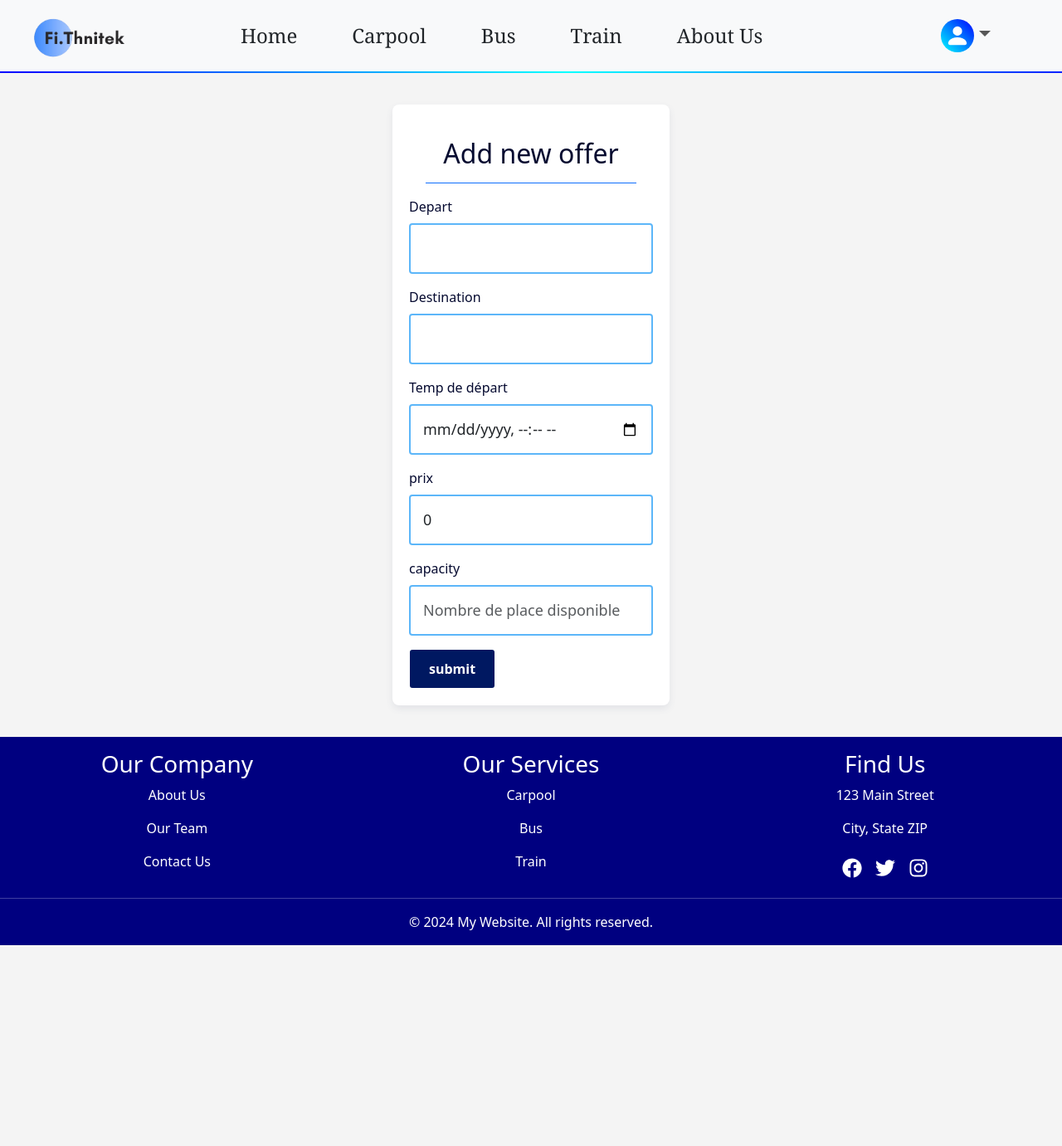
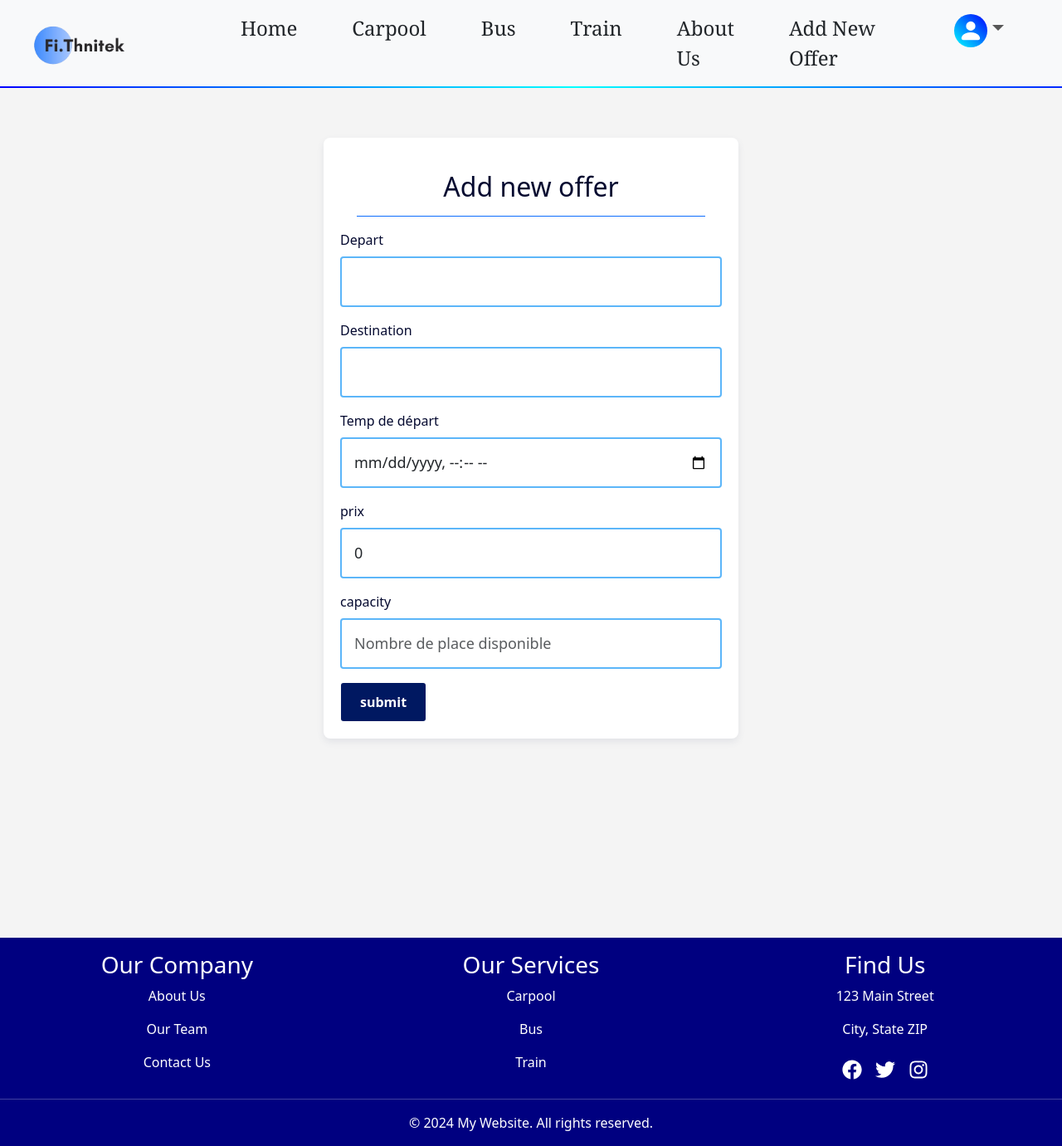
Before and after one commit to Malek-trez/Fi.Thnitek, a React (Vite) app in the folder client/: page /offers in a window 1280 px wide. Shown: the whole page at 83% size. Before the commit the page ends 1139 px from the top, so only its background shows below. Built offline with nearby package versions, Linux system fonts and the light colour scheme; no server answers.

Commit message:
add offer link

```diff
--- a/client/src/components/Footer.jsx
+++ b/client/src/components/Footer.jsx
@@ -35,6 +35,7 @@ const Footer = () => {
 };
 
 const footerStyle = {
+  marginTop: '15rem',
   backgroundColor: ' #000080',
   color: '#fff',
   textAlign: 'center',
--- a/client/src/components/Navbar.jsx
+++ b/client/src/components/Navbar.jsx
@@ -46,7 +46,8 @@ const NavBar = () => {
               <Nav.Link href="http://localhost:5173/train" className="text-dark nav-link">Train</Nav.Link>
               <Nav.Link href="#" className="text-dark nav-link">About Us</Nav.Link>
             </Nav>
-            <Nav className="me-3">
+            <Nav className="me-auto">
+            <Nav.Link href="http://localhost:5173/offers" className="text-dark nav-link">Add New Offer</Nav.Link>
               <NavDropdown
                 title={<BsFillPersonFill size={40} style={iconStyle} />}
                 id="basic-nav-dropdown"
--- a/client/src/components/Offers.jsx
+++ b/client/src/components/Offers.jsx
@@ -74,7 +74,7 @@ const AddOffer = () => {
     }
   };
   return (
-    <div className="d-flex justify-content-center align-items-center vh-100">
+    <div style={{ marginTop: '60px', marginBottom: '100px' }}>
       <section>
         <div className="container login-block">
           <h2 className="text-center pb-3 mb-3 border-bottom border-primary">Add new offer</h2>
--- a/package.json
+++ b/package.json
@@ -1,5 +1,6 @@
 {
   "dependencies": {
-    "bcryptjs": "^2.4.3"
+    "bcryptjs": "^2.4.3",
+    "react-select": "^5.8.0"
   }
 }
```
Also changed, not shown: 2 other files (tests, documents, lock files or other folders).
